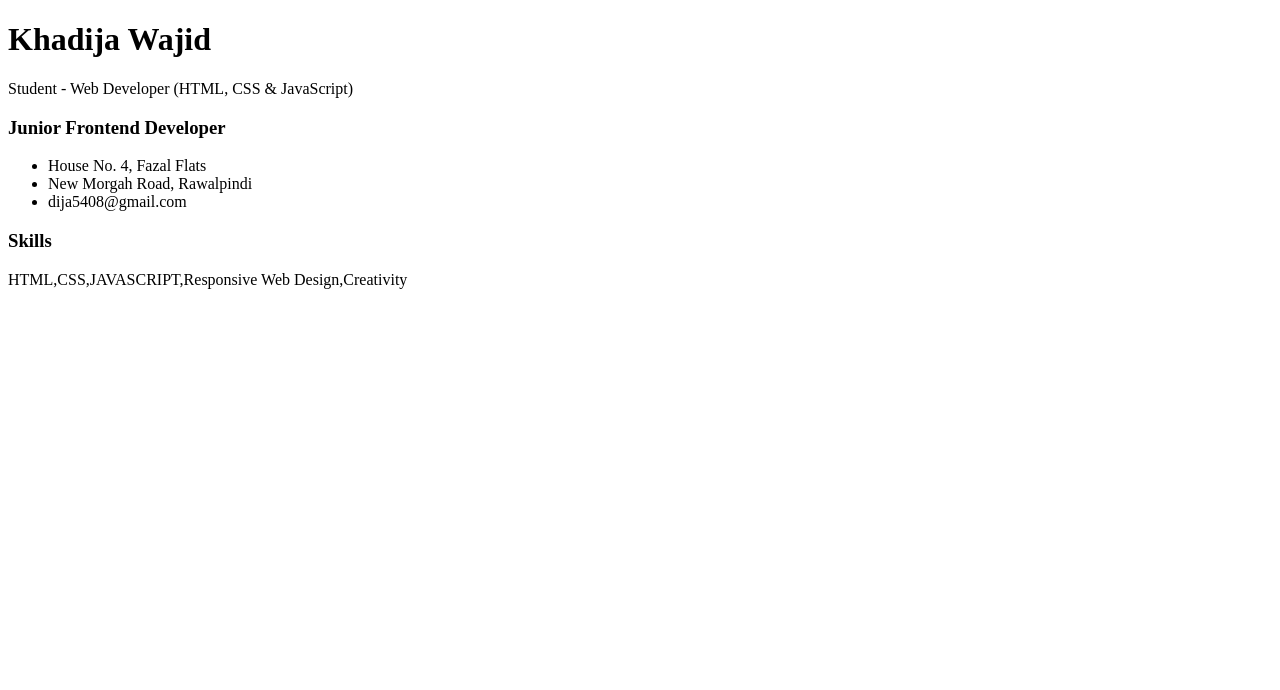
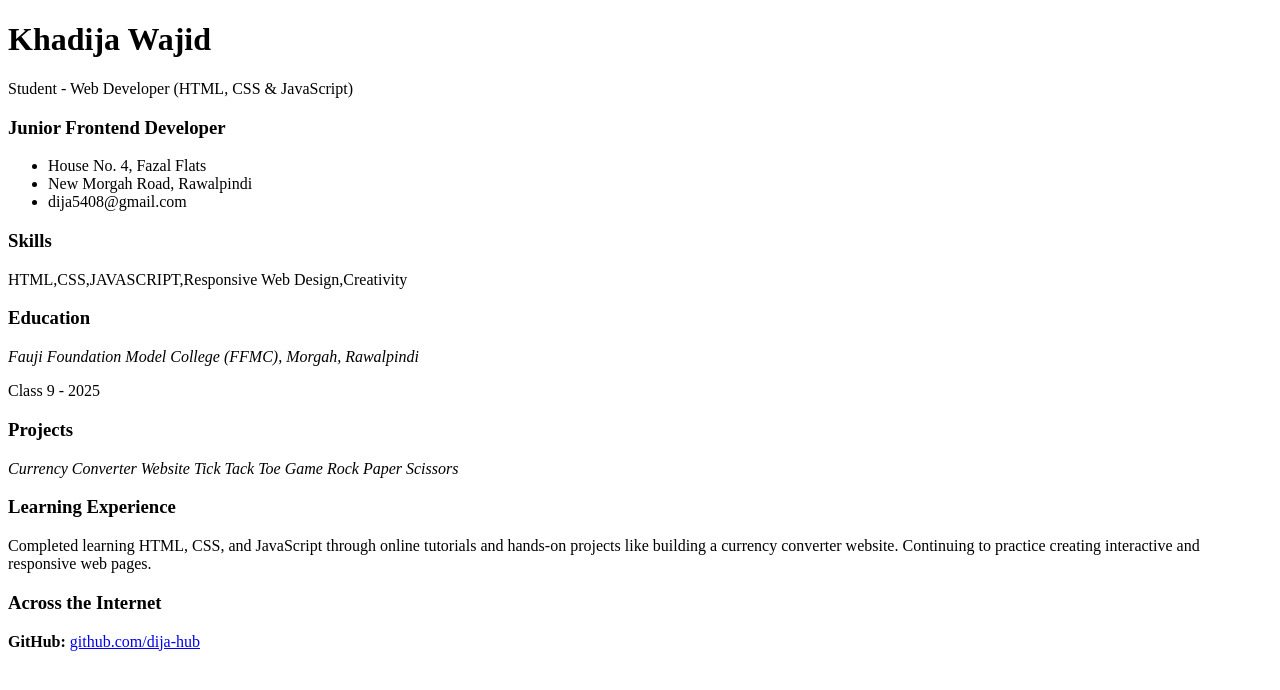
Before and after one commit to dija-hub/My-CV-, a plain HTML site: page index.html in a window 1280 px wide. Drawn offline with Linux system fonts and the light colour scheme.

Commit message:
Add my single-page CV

```diff
--- a/index.html
+++ b/index.html
@@ -29,3 +29,22 @@
 
       <h3>Skills</h3>
       <p>HTML,CSS,JAVASCRIPT,Responsive Web Design,Creativity</p>
+
+      <h3>Education</h3>
+      <i>Fauji Foundation Model College (FFMC), Morgah, Rawalpindi</i>
+      <p>Class 9 - 2025</p>
+
+      <h3>Projects</h3>
+      <i>Currency Converter Website</i>
+      <i>Tick Tack Toe Game </i>
+      <i>Rock Paper Scissors</i>
+
+      <h3>Learning Experience</h3>
+      <p>Completed learning HTML, CSS, and JavaScript through online tutorials and hands-on projects like building a currency converter website. Continuing to practice creating interactive and responsive web pages.</p>
+
+      <h3>Across the Internet</h3>
+      <p><strong>GitHub:</strong> <a href="https://github.com/dija-hub" target="_blank">github.com/dija-hub</a></p>
+
+  </header>
+</body>
+</html>
```
